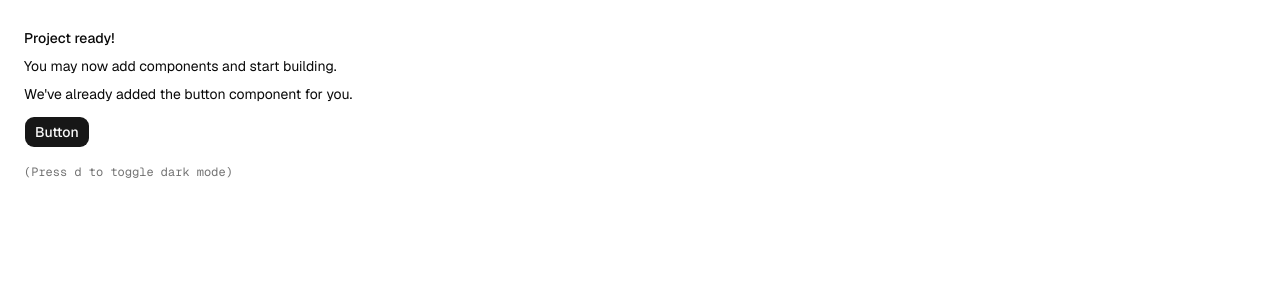
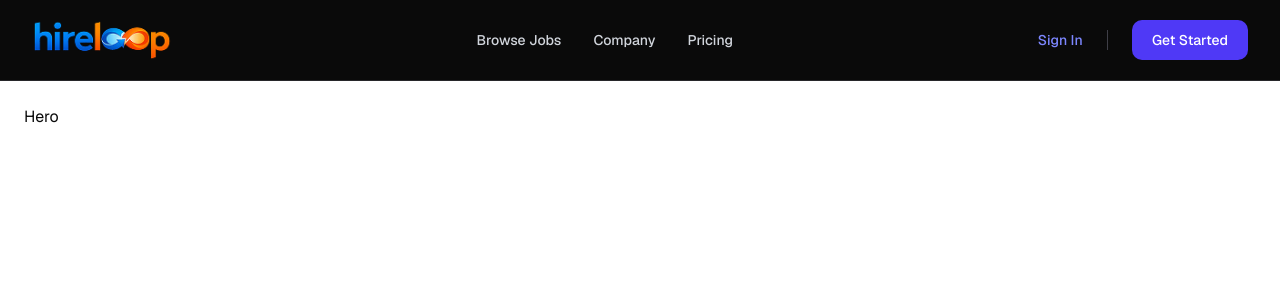
Before and after one commit to naderarrahman/hireloop, a Next.js app: page / in a window 1280 px wide. Shown: the top 300 px of the page. Built offline with nearby package versions, Linux system fonts and the light colour scheme.

Commit message:
feat: implement responsive public navbar

```diff
--- a/app/layout.tsx
+++ b/app/layout.tsx
@@ -3,6 +3,7 @@ import { Geist, Geist_Mono } from "next/font/google"
 import "./globals.css"
 import { ThemeProvider } from "@/components/theme-provider"
 import { cn } from "@/lib/utils";
+import Navbar from "@/components/layout/Navbar";
 
 const geist = Geist({subsets:['latin'],variable:'--font-sans'})
 
@@ -23,6 +24,7 @@ export default function RootLayout({
       className={cn("antialiased", fontMono.variable, "font-sans", geist.variable)}
     >
       <body>
+        <Navbar />
         <ThemeProvider>{children}</ThemeProvider>
       </body>
     </html>
--- a/app/page.tsx
+++ b/app/page.tsx
@@ -1,19 +1,9 @@
-import { Button } from "@/components/ui/button"
+import Hero from "@/components/Home/Hero"
 
 export default function Page() {
   return (
     <div className="flex min-h-svh p-6">
-      <div className="flex max-w-md min-w-0 flex-col gap-4 text-sm leading-loose">
-        <div>
-          <h1 className="font-medium">Project ready!</h1>
-          <p>You may now add components and start building.</p>
-          <p>We&apos;ve already added the button component for you.</p>
-          <Button className="mt-2">Button</Button>
-        </div>
-        <div className="font-mono text-xs text-muted-foreground">
-          (Press <kbd>d</kbd> to toggle dark mode)
-        </div>
-      </div>
+      <Hero />
     </div>
   )
 }
--- /dev/null
+++ b/components/Home/Hero.tsx
@@ -0,0 +1,6 @@
+
+export default function Hero() {
+  return (
+    <div>Hero</div>
+  )
+}
--- /dev/null
+++ b/components/layout/Navbar.tsx
@@ -0,0 +1,118 @@
+"use client";
+
+import { useState } from "react";
+import Image from "next/image";
+import Link from "next/link";
+import { Menu, X } from "lucide-react";
+
+const navLinks = [
+  { name: "Browse Jobs", href: "/jobs" },
+  { name: "Company", href: "/companies" },
+  { name: "Pricing", href: "/pricing" },
+];
+
+export default function Navbar() {
+  const [isMobileMenuOpen, setIsMobileMenuOpen] = useState(false);
+
+  return (
+    <nav className="w-full bg-[#0a0a0a] border-b border-zinc-800 sticky top-0 z-50">
+      <div className="max-w-7xl mx-auto px-4 sm:px-6 lg:px-8">
+        <div className="flex items-center justify-between h-20">
+          {/* 1. Logo (Left) */}
+          <div className="flex-shrink-0">
+            <Link href="/" className="flex items-center">
+              <Image
+                src="/logo/logo.png"
+                alt="HireLoop Logo"
+                width={140}
+                height={40}
+                className="h-8 w-auto sm:h-10 object-contain"
+                priority
+              />
+            </Link>
+          </div>
+
+          {/* 2. Desktop Navigation Links (Center) */}
+          <div className="hidden md:flex items-center space-x-8">
+            {navLinks.map((link) => (
+              <Link
+                key={link.name}
+                href={link.href}
+                className="text-sm font-medium text-gray-300 hover:text-white transition-colors"
+              >
+                {link.name}
+              </Link>
+            ))}
+          </div>
+
+          {/* 3. Desktop Actions (Right) */}
+          <div className="hidden md:flex items-center space-x-6">
+            <Link
+              href="/login"
+              className="text-sm font-medium text-indigo-400 hover:text-indigo-300 transition-colors"
+            >
+              Sign In
+            </Link>
+            <div className="h-5 w-px bg-zinc-700" /> {/* Divider */}
+            <Link
+              href="/register"
+              className="bg-indigo-600 hover:bg-indigo-700 text-white px-5 py-2.5 rounded-lg text-sm font-medium transition-colors"
+            >
+              Get Started
+            </Link>
+          </div>
+
+          {/* 4. Mobile Menu Button (Right) */}
+          <div className="flex md:hidden">
+            <button
+              onClick={() => setIsMobileMenuOpen(!isMobileMenuOpen)}
+              type="button"
+              className="text-gray-400 hover:text-white focus:outline-none p-2"
+              aria-label="Toggle menu"
+            >
+              {isMobileMenuOpen ? (
+                <X className="h-6 w-6" />
+              ) : (
+                <Menu className="h-6 w-6" />
+              )}
+            </button>
+          </div>
+        </div>
+      </div>
+
+      {/* 5. Mobile Menu Dropdown */}
+      {isMobileMenuOpen && (
+        <div className="md:hidden bg-[#0a0a0a] border-t border-zinc-800">
+          <div className="px-2 pt-2 pb-3 space-y-1 sm:px-3">
+            {navLinks.map((link) => (
+              <Link
+                key={link.name}
+                href={link.href}
+                onClick={() => setIsMobileMenuOpen(false)}
+                className="block px-3 py-3 rounded-md text-base font-medium text-gray-300 hover:text-white hover:bg-zinc-900 transition-colors"
+              >
+                {link.name}
+              </Link>
+            ))}
+            <div className="border-t border-zinc-800 my-2 pt-4 pb-2">
+              <Link
+                href="/login"
+                onClick={() => setIsMobileMenuOpen(false)}
+                className="block px-3 py-3 rounded-md text-base font-medium text-indigo-400 hover:text-indigo-300 hover:bg-zinc-900 transition-colors"
+              >
+                Sign In
+              </Link>
+              <Link
+                href="/register"
+                onClick={() => setIsMobileMenuOpen(false)}
+                className="mt-2 block w-full text-center px-3 py-3 rounded-md text-base font-medium text-white bg-indigo-600 hover:bg-indigo-700 transition-colors"
+              >
+                Get Started
+              </Link>
+            </div>
+          </div>
+        </div>
+      )}
+    </nav>
+  );
+}
```
Also changed, not shown: public/logo/logo.png (added).
